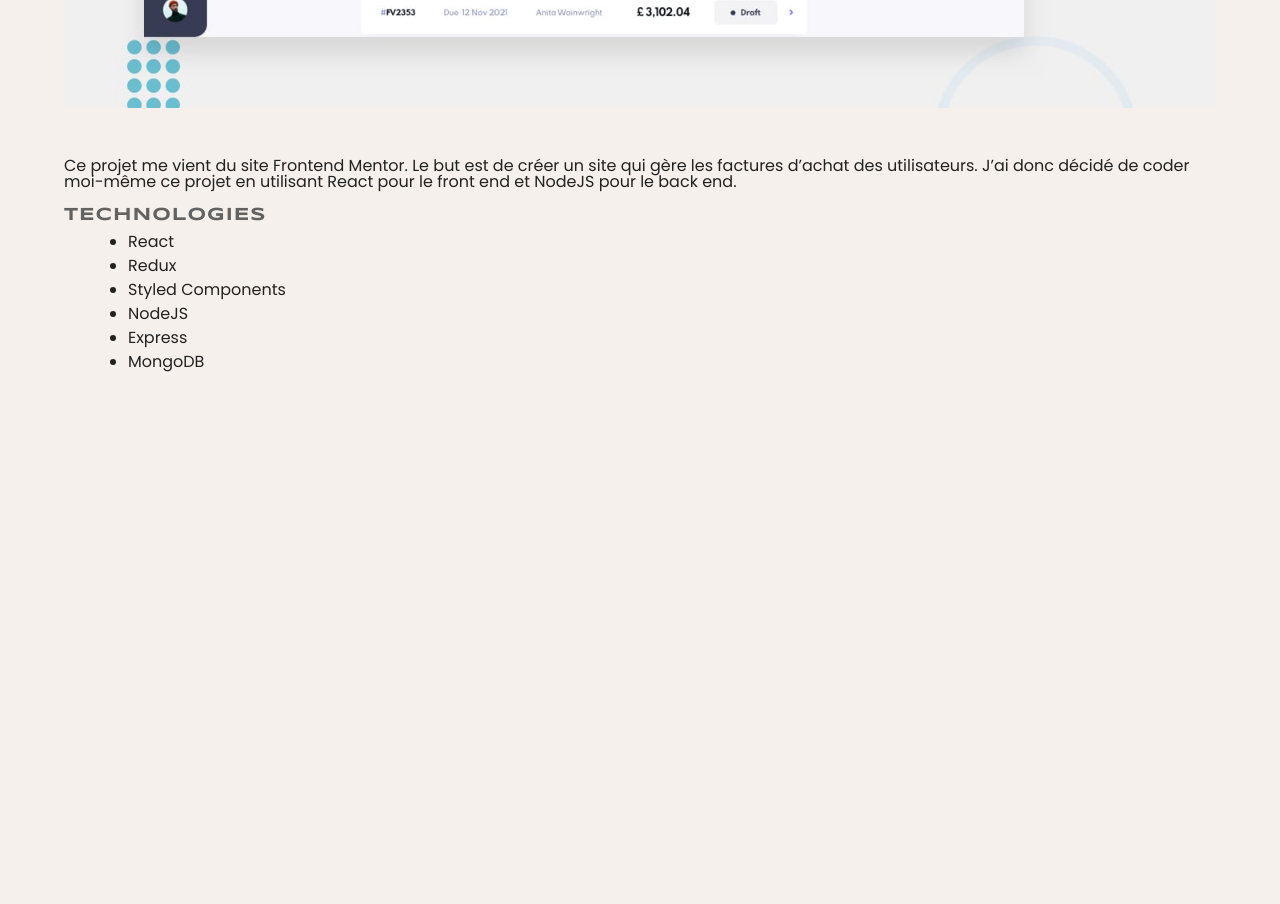
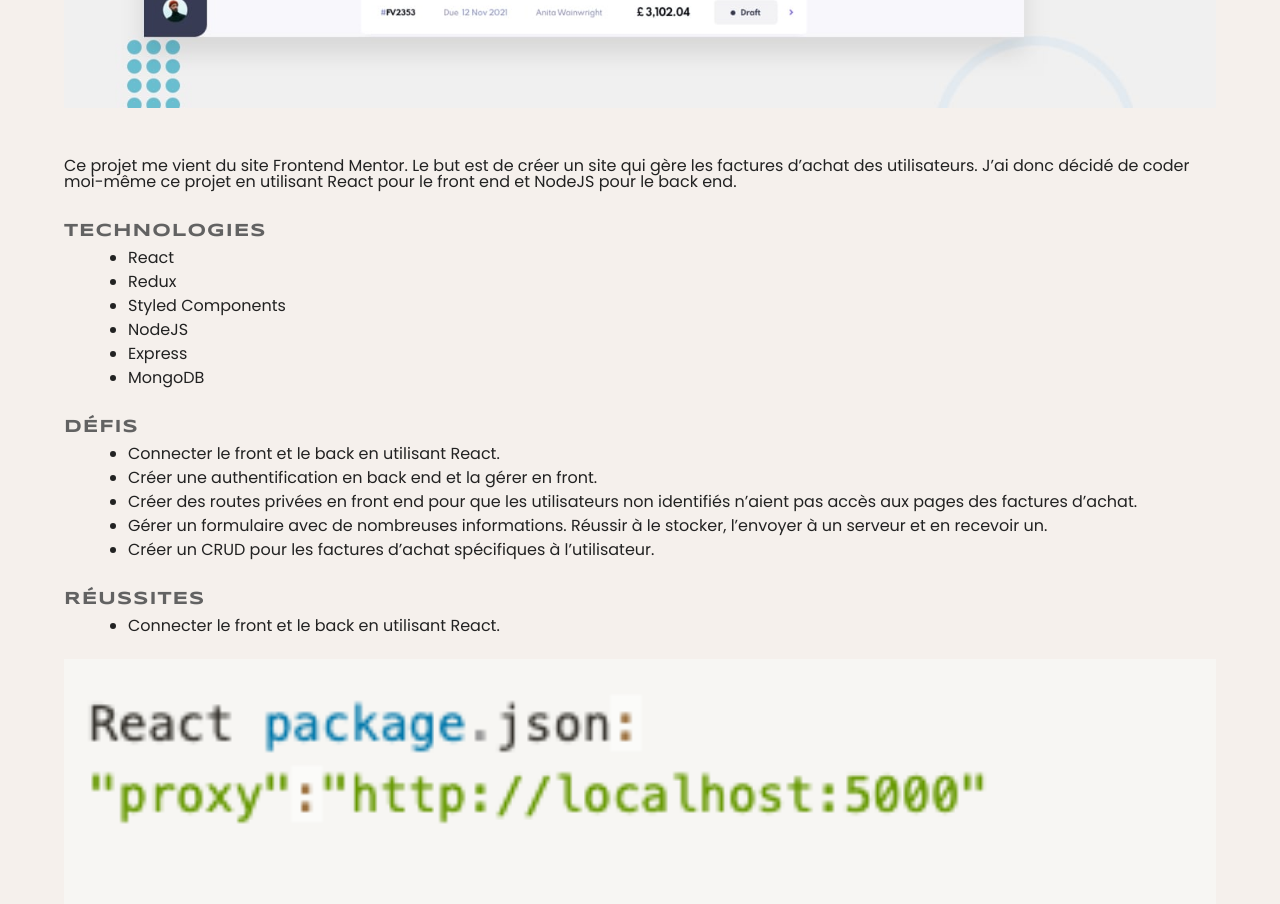
Before and after one commit to MathisHumbert/my-portfolio, a React (Create React App) app: page /project/1 in a window 1280 px wide. Shown: the part 1120-2024 px from the top of the page. Before the commit the page ends 1590 px from the top, so only its background shows below. Built offline with nearby package versions, Linux system fonts and the light colour scheme; a web font is replaced by a local one.

Commit message:
working on porject portfolio

```diff
--- a/public/translate/fr/translation.json
+++ b/public/translate/fr/translation.json
@@ -19,5 +19,10 @@
   "learning": "apprentissage",
   "header_text1": "Ce projet me vient du site Frontend Mentor. Le but est de créer un site qui gère les factures d’achat des utilisateurs. J’ai donc décidé de coder moi-même ce projet en utilisant React pour le front end et NodeJS pour le back end.",
   "header_text2": "Ce projet me vient de Benjamin Code qui a lancé un challenge, reproduire une partie de la landing page en 1 heure. J’ai décidé de réaliser ce défi, cela m’a pris 2 heures afin d’obtenir un résultat qui me convenait. Ensuite les autres parties de la page m’intéressaient, j’ai donc décidé de cloner la page entière. Le site original que j’ai recréé est Skillex que j'ai trouvé sur Dribble.",
-  "header_text3": "Ce projet me vient du site Frontend Mentor. Le but est de créer un site qui gère les commentaires des utilisateurs. J’ai donc décidé de coder moi-même ce projet en utilisant JavaScript pour le front end et NodeJS pour le back end."
+  "header_text3": "Ce projet me vient du site Frontend Mentor. Le but est de créer un site qui gère les commentaires des utilisateurs. J’ai donc décidé de coder moi-même ce projet en utilisant JavaScript pour le front end et NodeJS pour le back end.",
+  "p1_ch1": "Connecter le front et le back en utilisant React.",
+  "p1_ch2": "Créer une authentification en back end et la gérer en front.",
+  "p1_ch3": "Créer des routes privées en front end pour que les utilisateurs non identifiés n’aient pas accès aux pages des factures d’achat.",
+  "p1_ch4": "Gérer un formulaire avec de nombreuses informations. Réussir à le stocker, l’envoyer à un serveur et en recevoir un.",
+  "p1_ch5": "Créer un CRUD pour les factures d’achat spécifiques à l’utilisateur."
 }
--- a/src/ProjectSections/Content/TextList.jsx
+++ b/src/ProjectSections/Content/TextList.jsx
@@ -1,13 +1,18 @@
 import styled from 'styled-components';
 import { useTranslation } from 'react-i18next';
 
-const TextList = ({ text }) => {
+const TextList = ({ text, code }) => {
   const { t } = useTranslation();
 
   return (
     <Wrapper>
       {text.map((item, index) => {
-        return <li key={index}>{t(item)}</li>;
+        return (
+          <div>
+            <li key={index}>{t(item)}</li>
+            {code && <img src={code[index]} alt={`code${index}`} />}
+          </div>
+        );
       })}
     </Wrapper>
   );
--- a/src/ProjectSections/Content/index.jsx
+++ b/src/ProjectSections/Content/index.jsx
@@ -3,7 +3,7 @@ import { useTranslation } from 'react-i18next';
 import TextList from './TextList';
 import ArticleHeader from '../../components/ArticleHeader';
 
-const Content = ({ header, tech }) => {
+const Content = ({ header, tech, challenges, codeExamples }) => {
   const { t } = useTranslation();
 
   return (
@@ -15,6 +15,14 @@ const Content = ({ header, tech }) => {
         <ArticleHeader title='technologies' />
         <TextList text={tech} />
       </article>
+      <article>
+        <ArticleHeader title='chal' />
+        <TextList text={challenges} />
+      </article>
+      <article>
+        <ArticleHeader title='suc' />
+        <TextList text={challenges} code={codeExamples} />
+      </article>
     </Wrapper>
   );
 };
@@ -23,6 +31,6 @@ const Wrapper = styled.section`
   padding-top: 25px;
   display: flex;
   flex-direction: column;
-  gap: 1rem;
+  gap: 2rem;
 `;
 export default Content;
--- a/src/utils/projectData.js
+++ b/src/utils/projectData.js
@@ -18,8 +18,17 @@ const data = [
       'MongoDB',
     ],
 
-    challenges: ['ch1', 'ch2', 'ch3', 'ch4', 'ch5'],
-    success: ['su1', 'su2', 'su3', 'su4', 'su5'],
+    challenges: ['p1_ch1', 'p1_ch2', 'p1_ch3', 'p1_ch4', 'p1_ch5'],
+    success: [
+      'p1_su1',
+      'p1_su2',
+      'p1_su3',
+      'p1_su4',
+      'p1_su5',
+      'p1_su6',
+      'p1_su7',
+      'p1_su8',
+    ],
     codeExamples: [
       images.code1,
       images.code2,
```
Also changed, not shown: src/assets/img-2.png (added).
